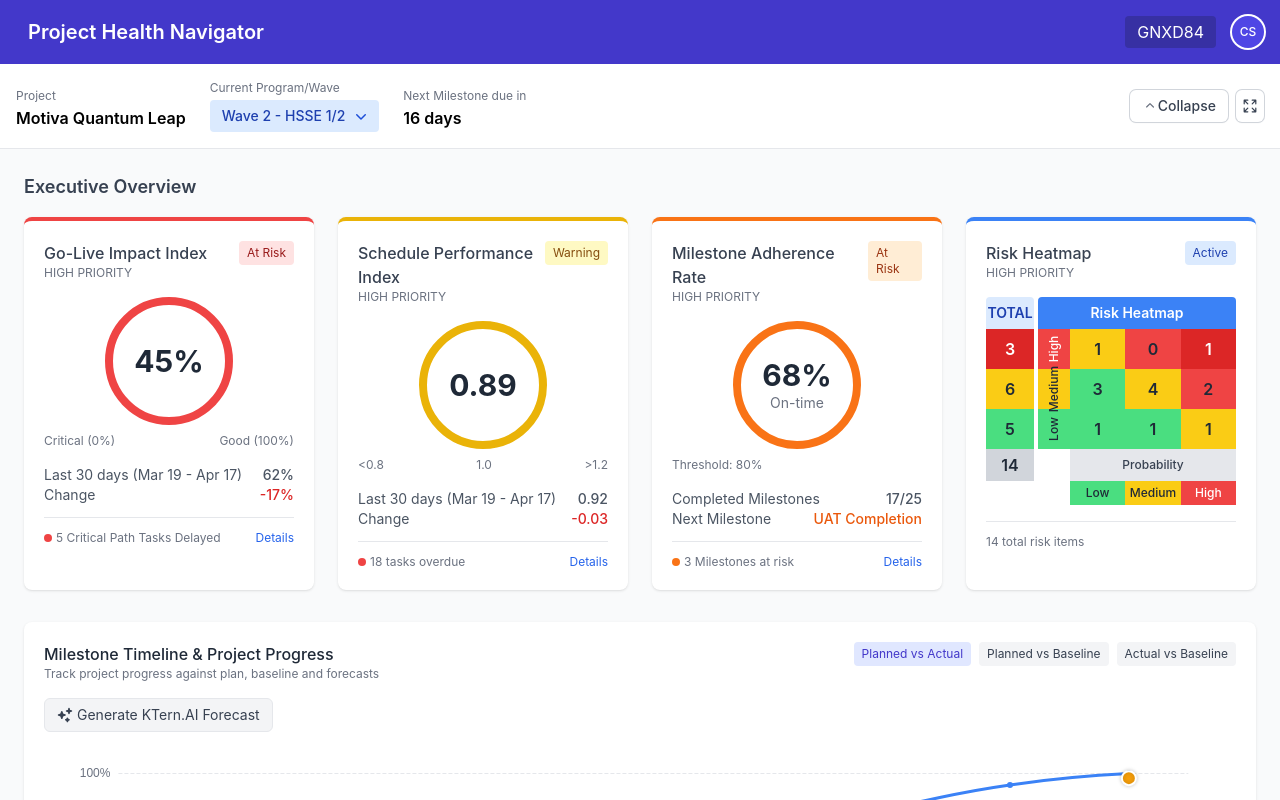
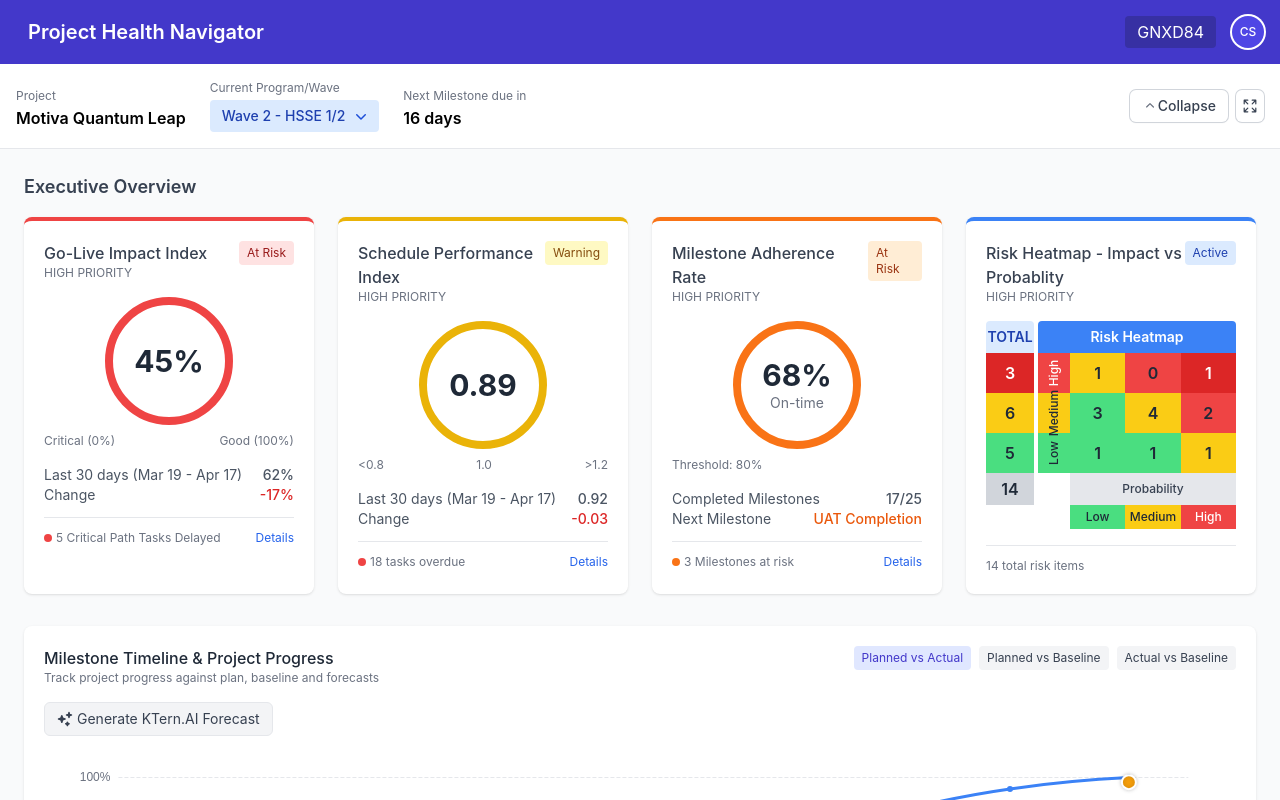
Before and after one commit to siddheshthipse/project-health-dashboard, a React (Create React App) app: page / in a window 1280 px wide. Built offline with nearby package versions, Linux system fonts and the light colour scheme.

Commit message:
fix:risk card title

```diff
--- a/src/components/dashboard/RiskHeatmap.jsx
+++ b/src/components/dashboard/RiskHeatmap.jsx
@@ -155,7 +155,7 @@ const RiskHeatmap = () => {
         <div className="bg-white rounded-lg shadow p-5 border-t-4 border-blue-500">
             <div className="flex justify-between items-start mb-4">
                 <div>
-                    <h3 className="font-medium text-gray-700">Risk Heatmap</h3>
+                    <h3 className="font-medium text-gray-700">Risk Heatmap - Impact vs Probablity</h3>
                     <div className="text-xs text-gray-500 flex items-center">
                         <span>HIGH PRIORITY</span>
                     </div>
```
